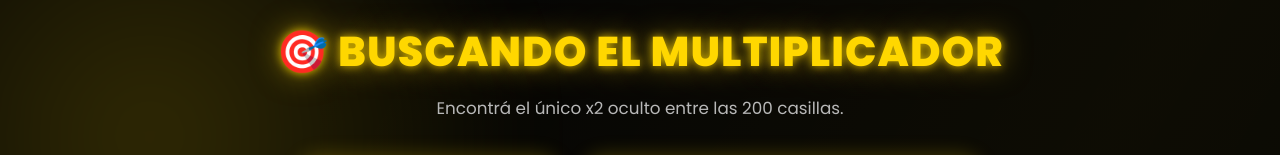
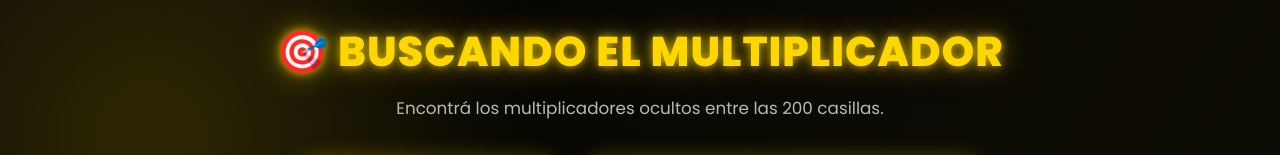
Before and after one commit to cxxncxxx/buscandoelmultiplicador, a plain HTML site: page index.html in a window 1280 px wide. Shown: the top 155 px of the page. Drawn offline with Linux system fonts and the light colour scheme.

Commit message:
Update index.html

```diff
--- a/index.html
+++ b/index.html
@@ -31,7 +31,7 @@
             <h1>🎯 Buscando el Multiplicador</h1>
 
             <p class="subtitle">
-                Encontrá el único <span>x2</span> oculto entre las 200 casillas.
+                Encontrá los multiplicadores ocultos entre las 200 casillas.
             </p>
 
         </header>
```
